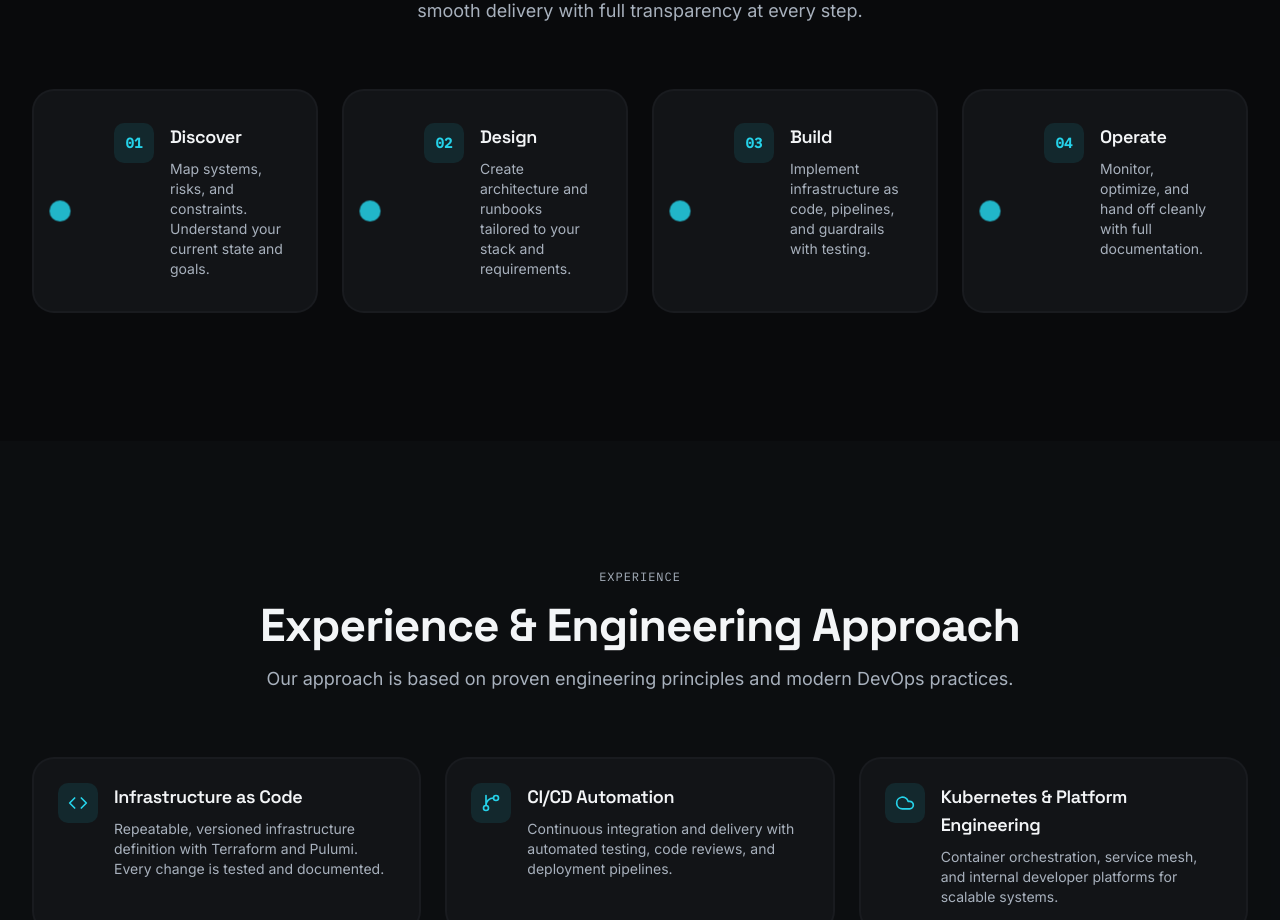
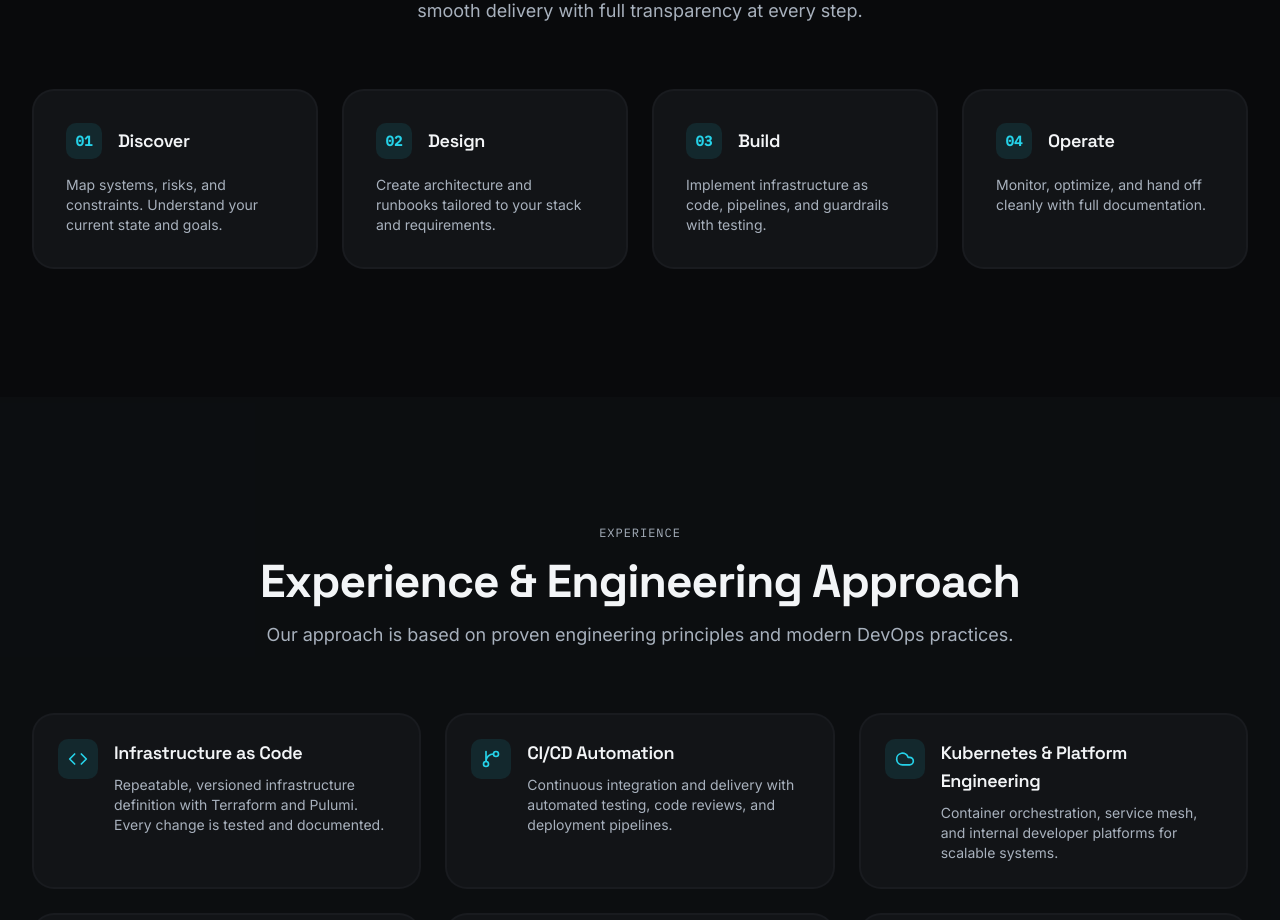
Before and after one commit to talhastackdev/kreaterevo, a React (Vite) app: page /de in a window 1280 px wide. Shown: the part 2900-3820 px from the top of the page. Built offline with nearby package versions, Linux system fonts and the light colour scheme.

Commit message:
Updated "How We Work" section's Process Cards

```diff
--- a/src/components/ModuleCard.tsx
+++ b/src/components/ModuleCard.tsx
@@ -143,15 +143,15 @@ interface ProcessCardProps {
 
 export function ProcessCard({ number, title, description, className }: ProcessCardProps) {
   return (
-    <ModuleCard className={cn('p-6 lg:p-8', className)}>
-      <div className="flex items-start gap-4">
-        <div className="flex-shrink-0 w-10 h-10 rounded-lg bg-primary/10 flex items-center justify-center">
-          <span className="font-mono font-semibold text-primary text-sm">{number}</span>
+    <ModuleCard showPort={false} className={cn('p-6 lg:p-8', className)}>
+      <div className="flex flex-col items-start gap-4">
+        <div className="flex items-center gap-4">
+          <div className="flex-shrink-0 w-9 h-9 rounded-lg bg-primary/10 flex items-center justify-center">
+            <span className="font-mono font-semibold text-primary text-sm">{number}</span>
+          </div>
+          <h3 className="font-display font-semibold text-lg">{title}</h3>
         </div>
-        <div>
-          <h3 className="font-display font-semibold text-lg mb-2">{title}</h3>
-          <p className="text-muted-foreground text-sm">{description}</p>
-        </div>
+        <p className="text-muted-foreground text-sm">{description}</p>
       </div>
     </ModuleCard>
   );
```
